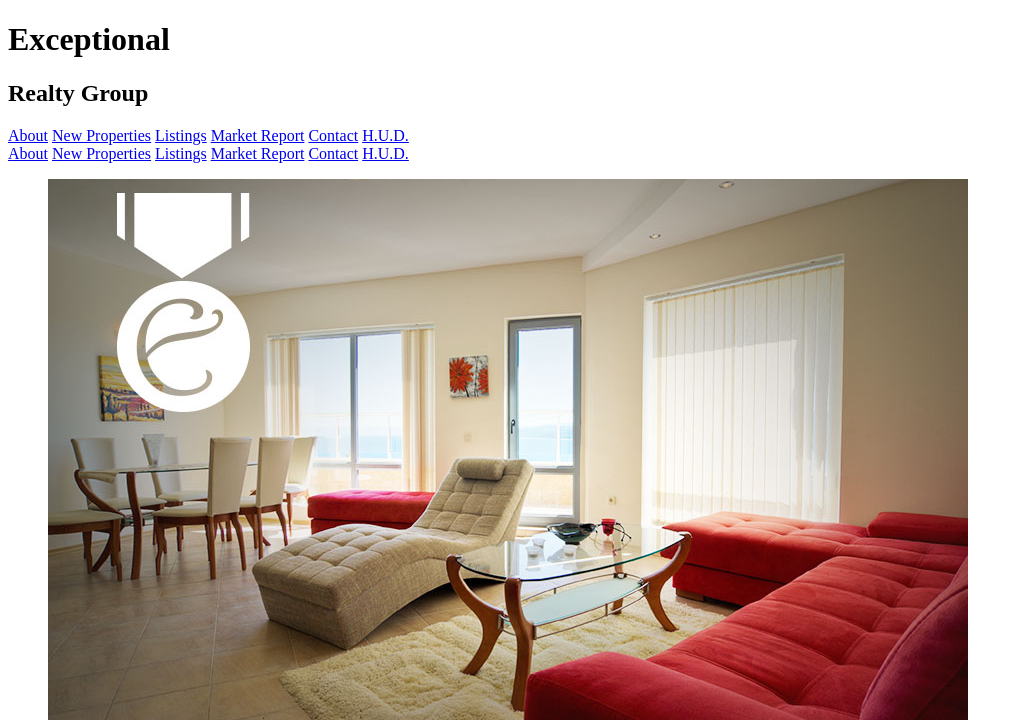
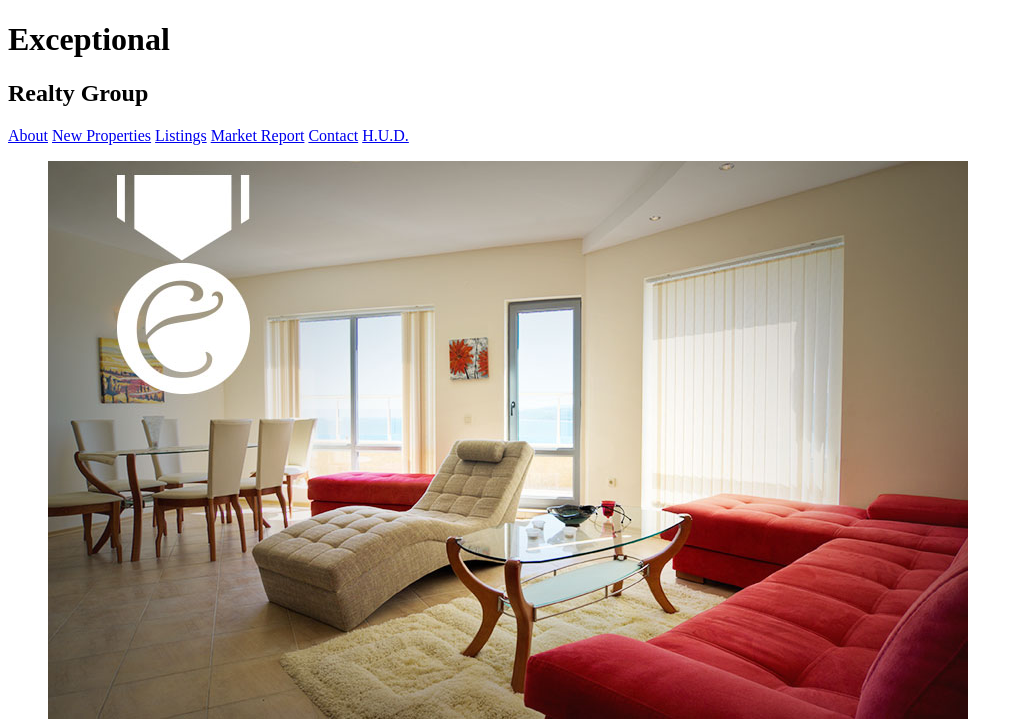
Before and after one commit to Rbrady92/exceptional-realty, a plain HTML site: page index.html in a window 1280 px wide. Shown: the top 720 px of the page, without its empty margins (0-1023 px from the left). Drawn offline with Linux system fonts and the light colour scheme.

Commit message:
Update index.html

```diff
--- a/index.html
+++ b/index.html
@@ -10,16 +10,14 @@
       <h1>Exceptional</h1>
       <h2>Realty Group</h2>
       <nav>
-        <a href="index.html">About</a> <a href="new-properties.html">New Properties</a> <a href="real-estate-listings.html">Listings</a> <a href="market-report.html">Market Report</a> <a href="contact.html">Contact</a> <a href="http://hud.gov" target="_blank">H.U.D.</a>
+        <a href="index.html">About</a>
+        <a href="new-properties.html">New Properties</a>
+        <a href="real-estate-listings.html">Listings</a>
+        <a href="market-report.html">Market Report</a>
+        <a href="contact.html">Contact</a>
+        <a href="http://hud.gov" target="_blank">H.U.D.</a>
       </nav>
     </header>
-
-    <a href="index.html">About</a>
-    <a href="new-properties.html">New Properties</a>
-    <a href="real-estate-listings.html">Listings</a>
-    <a href="market-report.html">Market Report</a>
-    <a href="contact.html">Contact</a>
-    <a href="http://hud.gov" target='_blank'>H.U.D.</a>
 
     <section id="featured-property">
       <figure>
```
